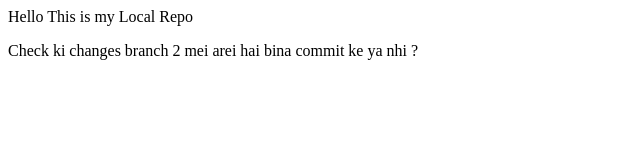
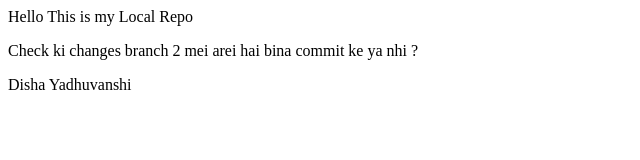
Before and after one commit to mkite29/myLocalRepo, a plain HTML site: page index.html in a window 1280 px wide. Shown: the whole page, without its empty margins (0-640 px from the left). Drawn offline with Linux system fonts and the light colour scheme.

Commit message:
Add One More Line

```diff
--- a/index.html
+++ b/index.html
@@ -1,2 +1,3 @@
 <p> Hello This is my Local Repo</p>
 <p>Check ki changes branch 2 mei arei hai bina commit ke ya nhi ?</p>
+<p>Disha Yadhuvanshi</p>
```
